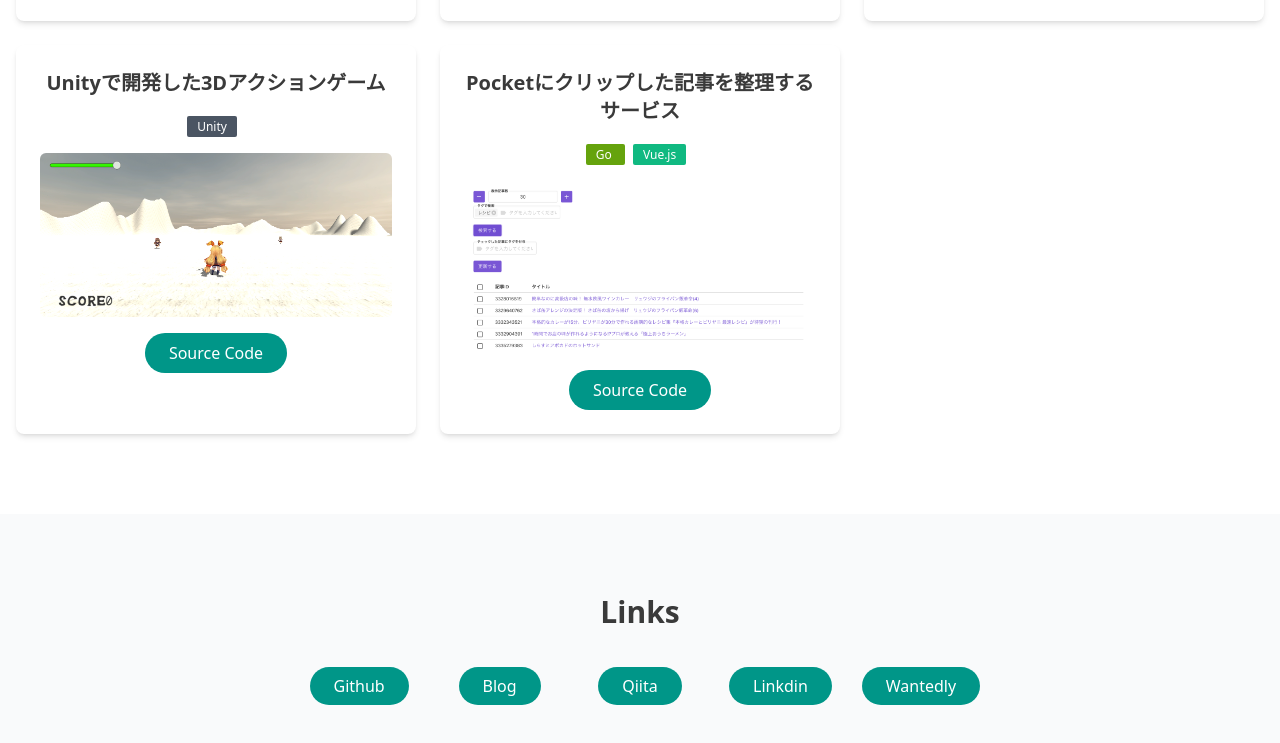
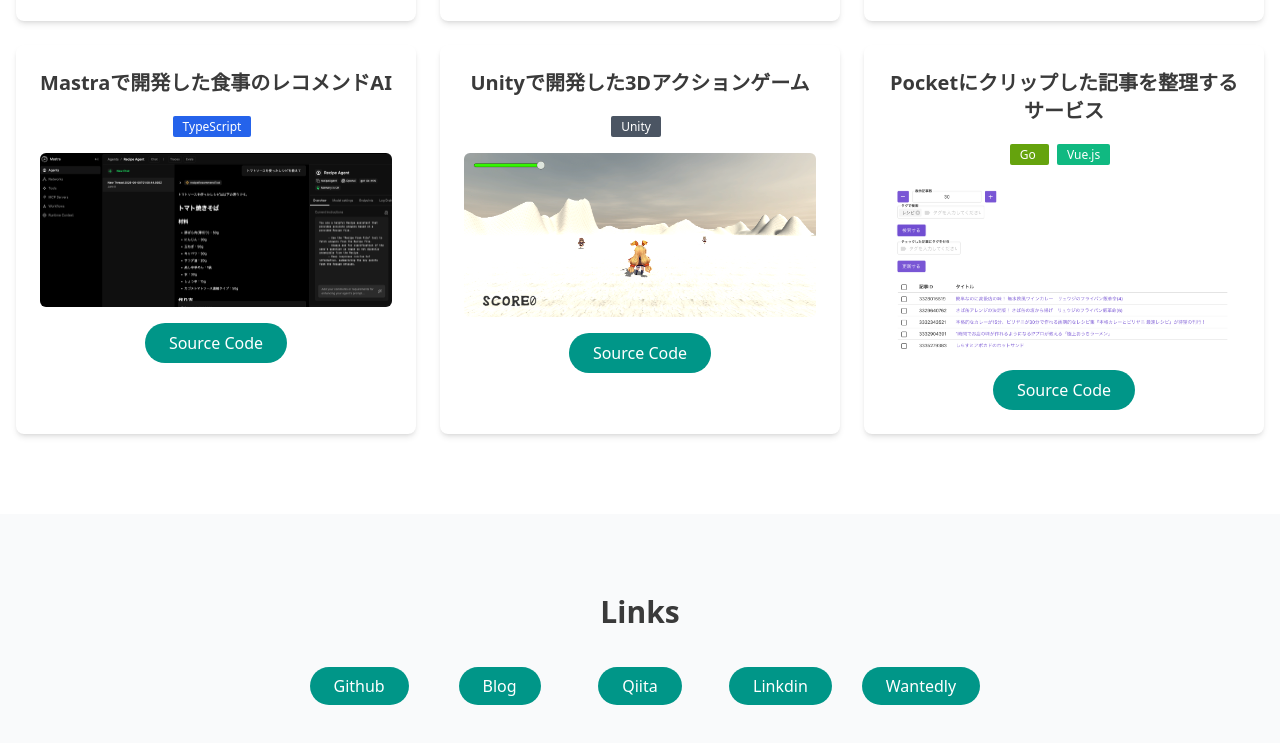
Before and after one commit to ikeyu0806/ikeyu0806.github.io, a plain HTML site: page index.html in a window 1280 px wide. Shown: the part 3200-3943 px from the top of the page. Drawn offline with nearby package versions, Linux system fonts and the light colour scheme.

Commit message:
add recipe ai

```diff
--- a/index.html
+++ b/index.html
@@ -289,6 +289,26 @@
           </footer>
         </div>
 
+        <!-- Mastra製食事レコメンドAI -->
+        <div class="bg-white p-6 rounded-lg shadow-md section-hidden">
+          <header class="mb-4 grid-cols-3 md:grid-cols-5">
+            <h3 class="text-xl font-semibold text-charcoal">Mastraで開発した食事のレコメンドAI</h3>
+          </header>
+          <div class="my-4">
+            <nobr class="bg-blue-600 text-xs text-white font-medium me-2 px-2.5 py-0.5 rounded-sm">
+              TypeScript
+            </nobr>
+          </div>
+          <div class="mb-4">
+            <img src="img/recipe_agent.png" alt="receipe ai screenshot" class="w-full h-auto mt-4 rounded-md">
+          </div>
+          <footer class="flex justify-center mt-4">
+            <a href="https://github.com/ikeyu0806/meal-recommendation-ai" target="_blank" class="bg-teal text-white py-2 px-6 rounded-full hover:bg-teal/90 transition-colors">
+              Source Code
+            </a>
+          </footer>
+        </div>
+
         <!-- Unity 3Dアクションゲーム -->
         <div class="bg-white p-6 rounded-lg shadow-md section-hidden">
           <header class="mb-4 grid-cols-3 md:grid-cols-5">
```
Also changed, not shown: img/recipe_agent.png (added).
